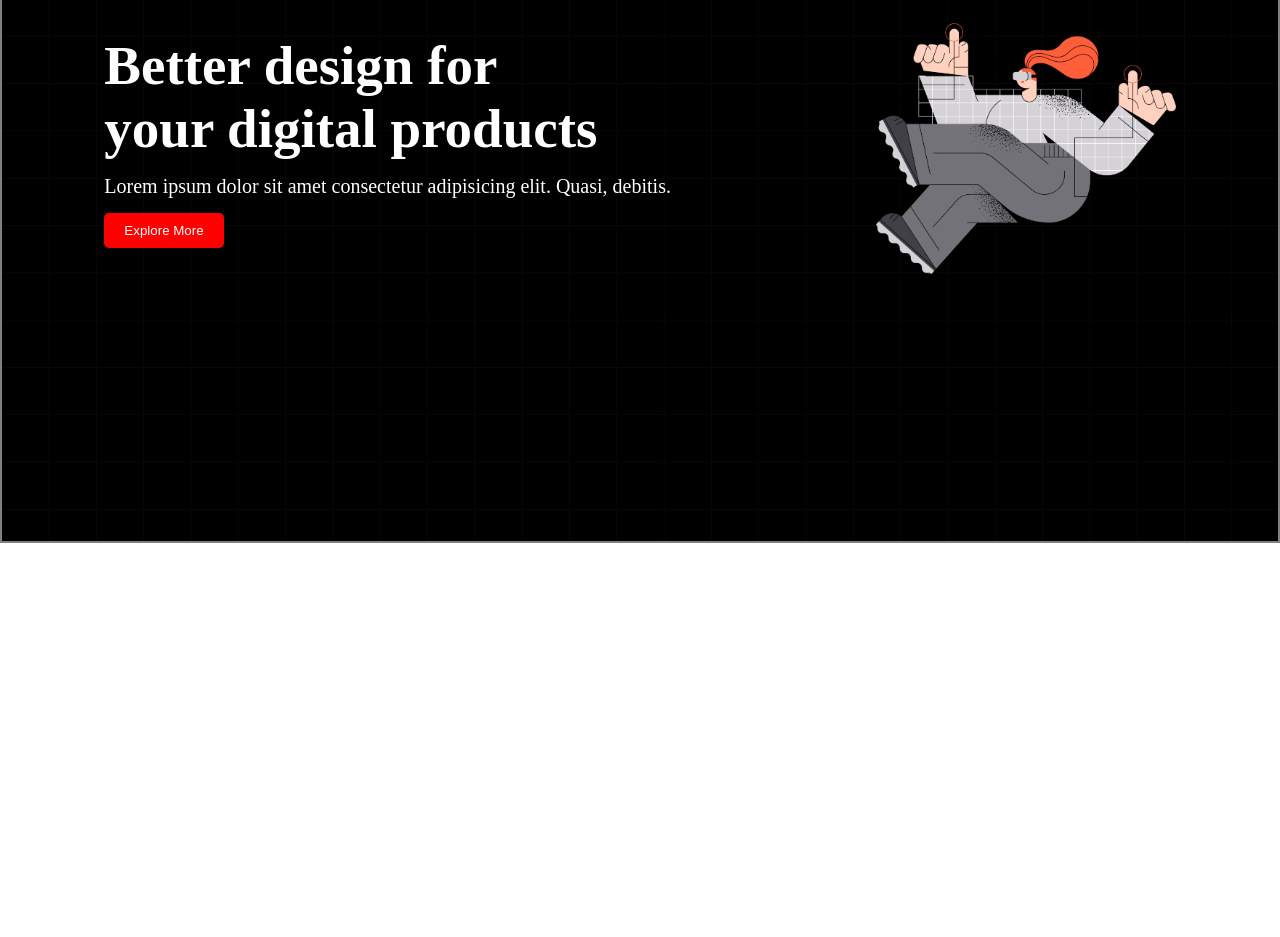
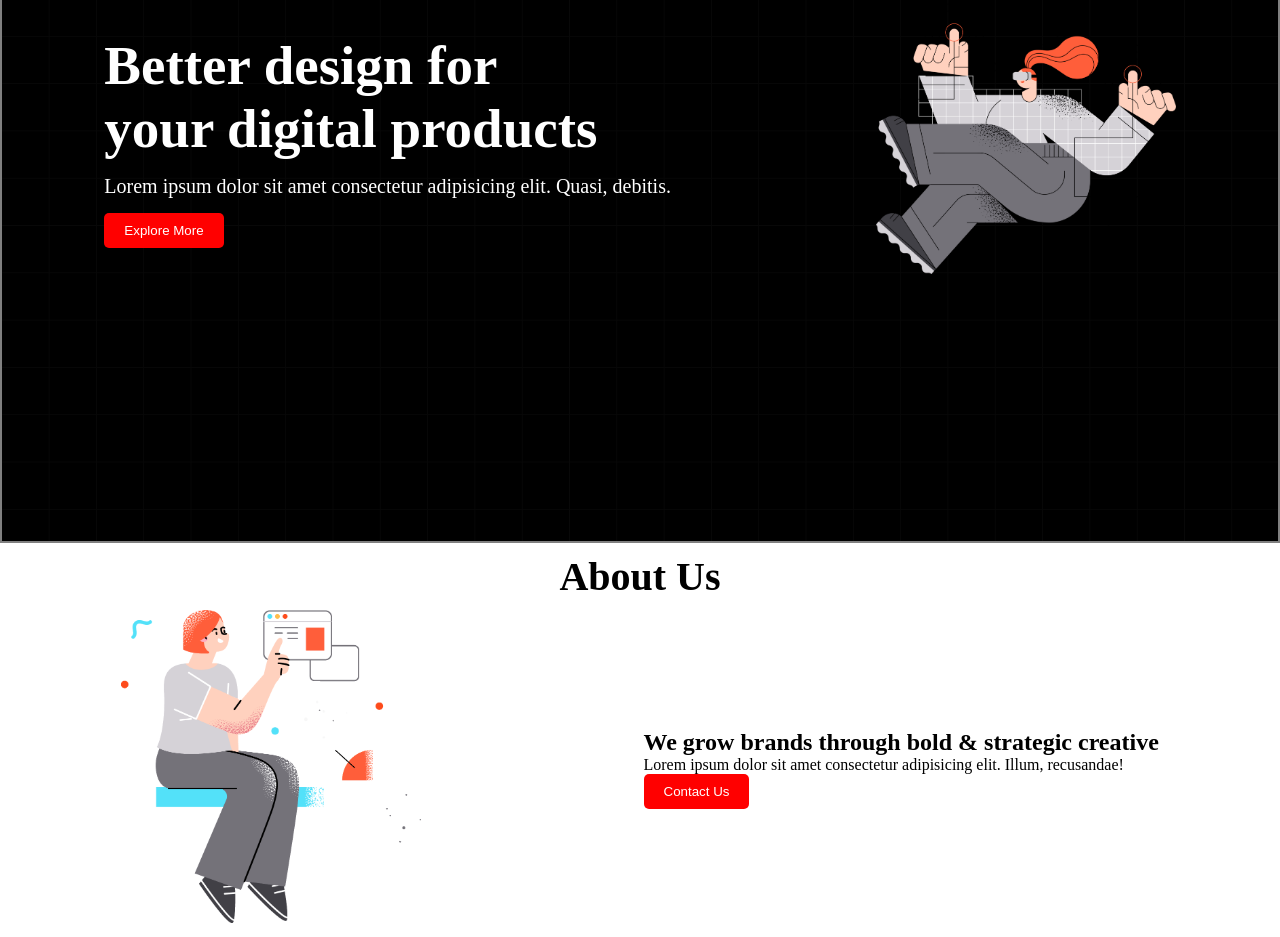
Before and after one commit to abdurrahim7/my-first-conceptual-project-pracpractice-, a plain HTML site: page index.html in a window 1280 px wide. Shown: the part 327-1264 px from the top of the page. Before the commit the page ends 870 px from the top, so only its background shows below. Drawn offline with Linux system fonts and the light colour scheme.

```diff
--- a/index.html
+++ b/index.html
@@ -41,6 +41,22 @@
         </div>
 
     </section>
+
+    <section>
+
+        <h1 class="title-about">About Us</h1>
+        <div class="about-container">
+            <div class="about-info">
+                <h1>We grow brands through
+                    bold & strategic creative</h1>
+                    <p>Lorem ipsum dolor sit amet consectetur adipisicing elit. Illum, recusandae!</p>
+                    <button class="btn">Contact Us</button>
+            </div>
+            <div class="about-photo">
+                <img class="bannar-img"src="./images/section.png" alt="">
+            </div>
+        </div>
+    </section>
    </main>
    <footer>
 
--- a/style.css
+++ b/style.css
@@ -42,6 +42,20 @@
     background-repeat: no-repeat;
 
 }
+.about-container{
+    display: flex;
+    justify-content: space-around;
+    align-items: center;
+    flex-direction: row-reverse;
+    padding: 10px;
+
+}
+.title-about{
+    text-align: center;
+    padding-top: 10px;
+    font-size: 40px;
+
+}
 .bannar-img{
     width: 300px;
 }
```
